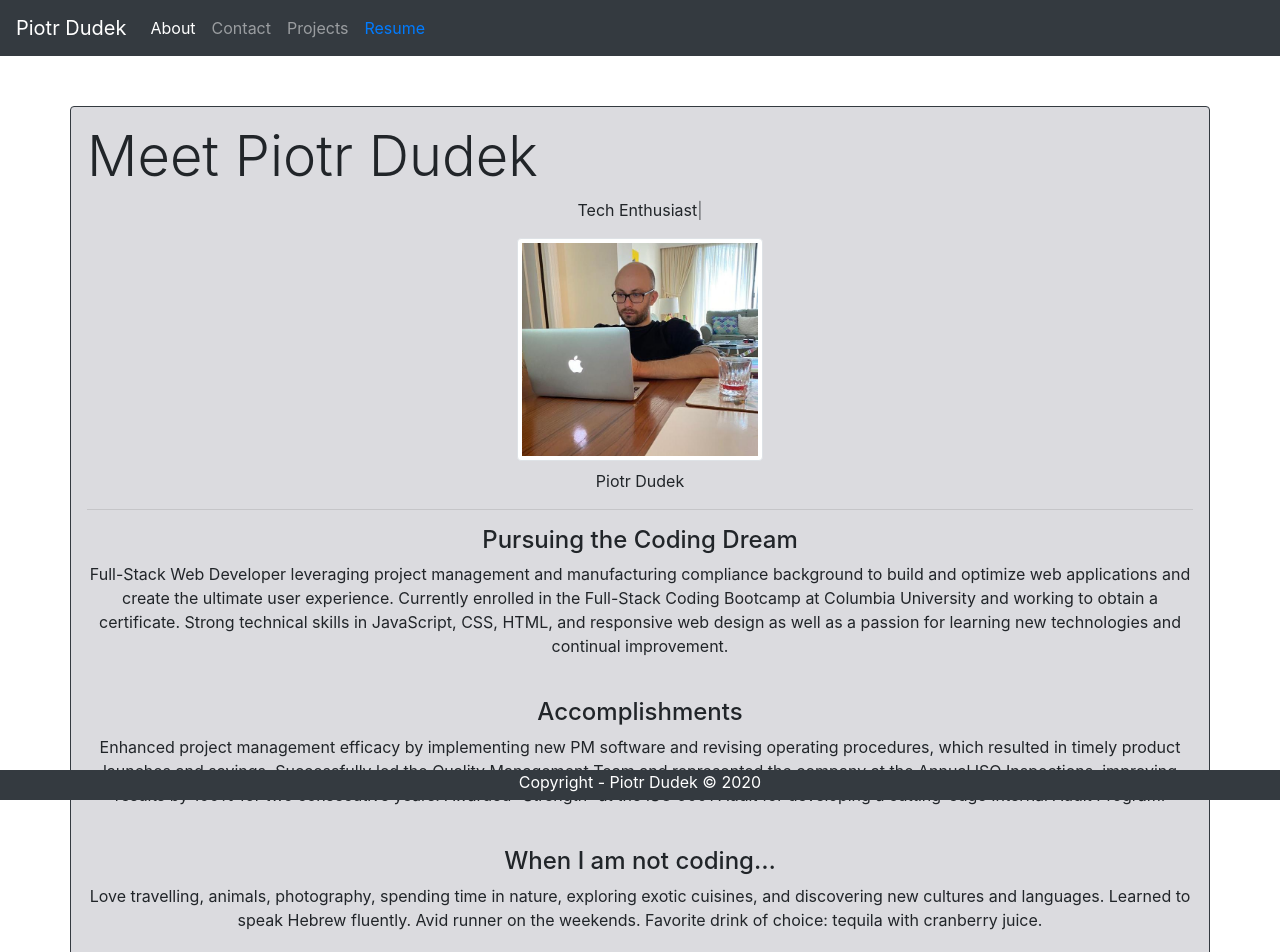
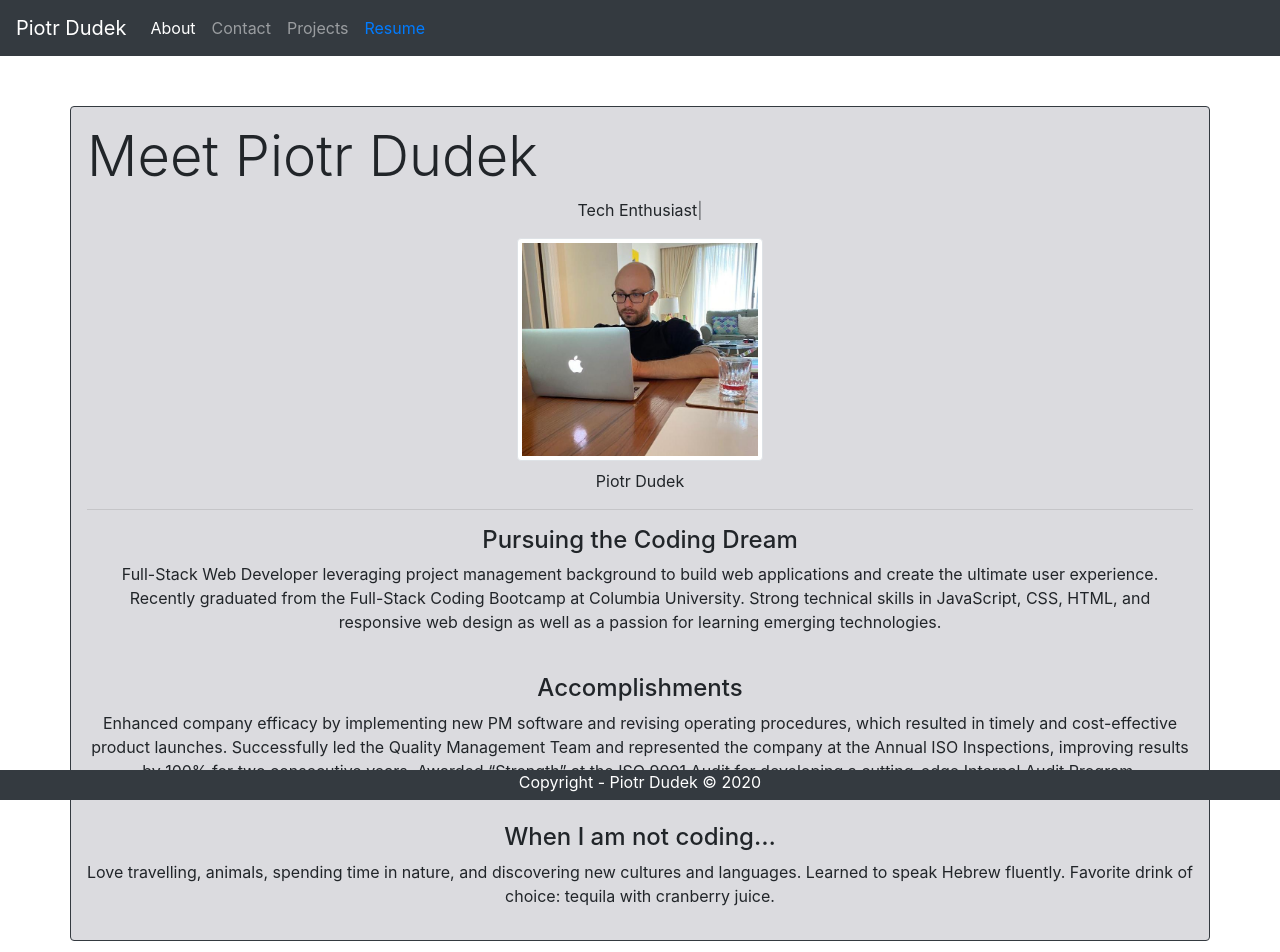
Before and after one commit to peterdudek/peter-portfolio-react, a React (Create React App) app: page / in a window 1280 px wide. Shown: the top 952 px of the page. Built offline with nearby package versions, Linux system fonts and the light colour scheme.

Commit message:
updated bio

```diff
--- a/src/pages/About.js
+++ b/src/pages/About.js
@@ -39,22 +39,21 @@ function About() {
 
         <h4>Pursuing the Coding Dream</h4>
         <p>
-          Full-Stack Web Developer leveraging project management and manufacturing compliance background to build and optimize web applications and create the ultimate user experience.
-          Currently enrolled in the Full-Stack Coding Bootcamp at Columbia University and working to obtain a certificate.
-          Strong technical skills in JavaScript, CSS, HTML, and responsive web design as well as a passion for learning new technologies and continual improvement.
+          Full-Stack Web Developer leveraging project management background to build web applications and create the ultimate user experience.
+          Recently graduated from the Full-Stack Coding Bootcamp at Columbia University.
+          Strong technical skills in JavaScript, CSS, HTML, and responsive web design as well as a passion for learning emerging technologies.
       </p>
         <br />
         <h4>Accomplishments</h4>
         <p>
-          Enhanced project management efficacy by implementing new PM software and revising operating procedures, which resulted in timely product launches and savings.
+          Enhanced company efficacy by implementing new PM software and revising operating procedures, which resulted in timely and cost-effective product launches.
           Successfully led the Quality Management Team and represented the company at the Annual ISO Inspections, improving results by 100% for two consecutive years.
           Awarded “Strength” at the ISO 9001 Audit for developing a cutting-edge Internal Audit Program.
       </p>
         <br />
         <h4>When I am not coding…</h4>
         <p>
-          Love travelling, animals, photography, spending time in nature, exploring exotic cuisines, and discovering new cultures and languages. Learned to speak Hebrew fluently.
-          Avid runner on the weekends.
+          Love travelling, animals, spending time in nature, and discovering new cultures and languages. Learned to speak Hebrew fluently.
           Favorite drink of choice: tequila with cranberry juice.
       </p>
       </div>
```
